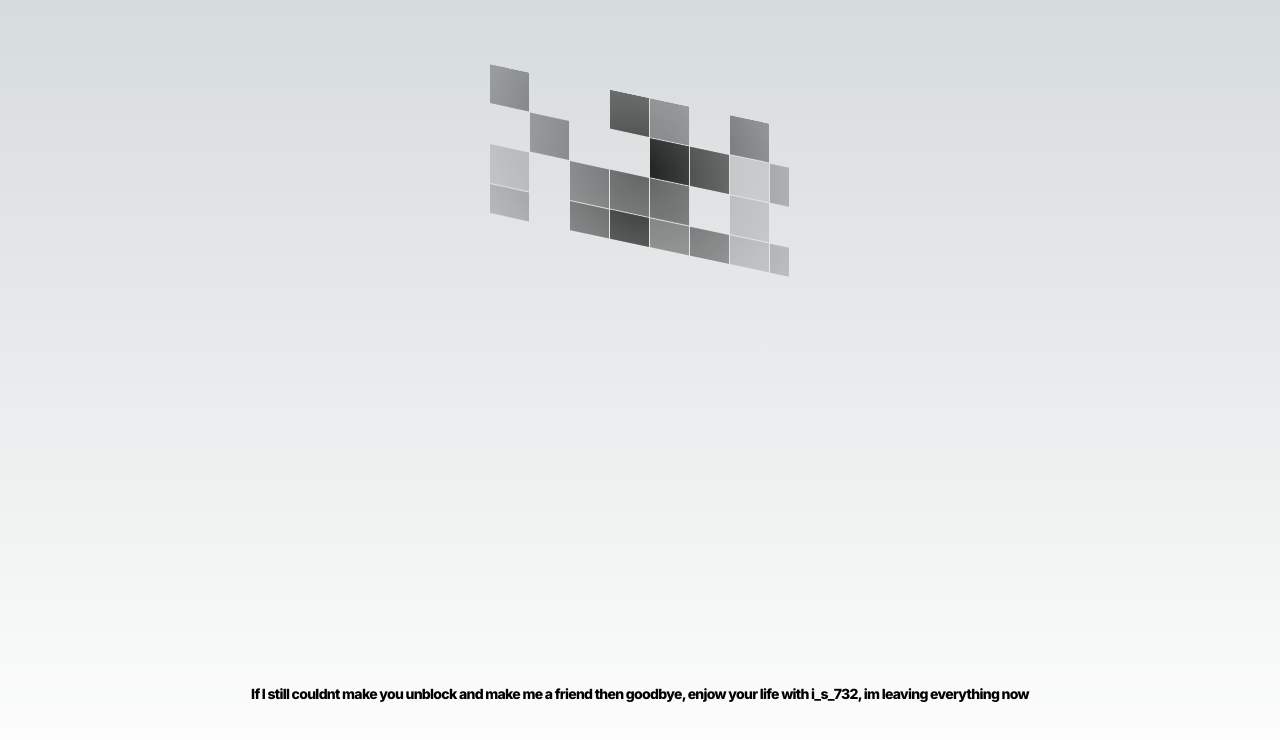
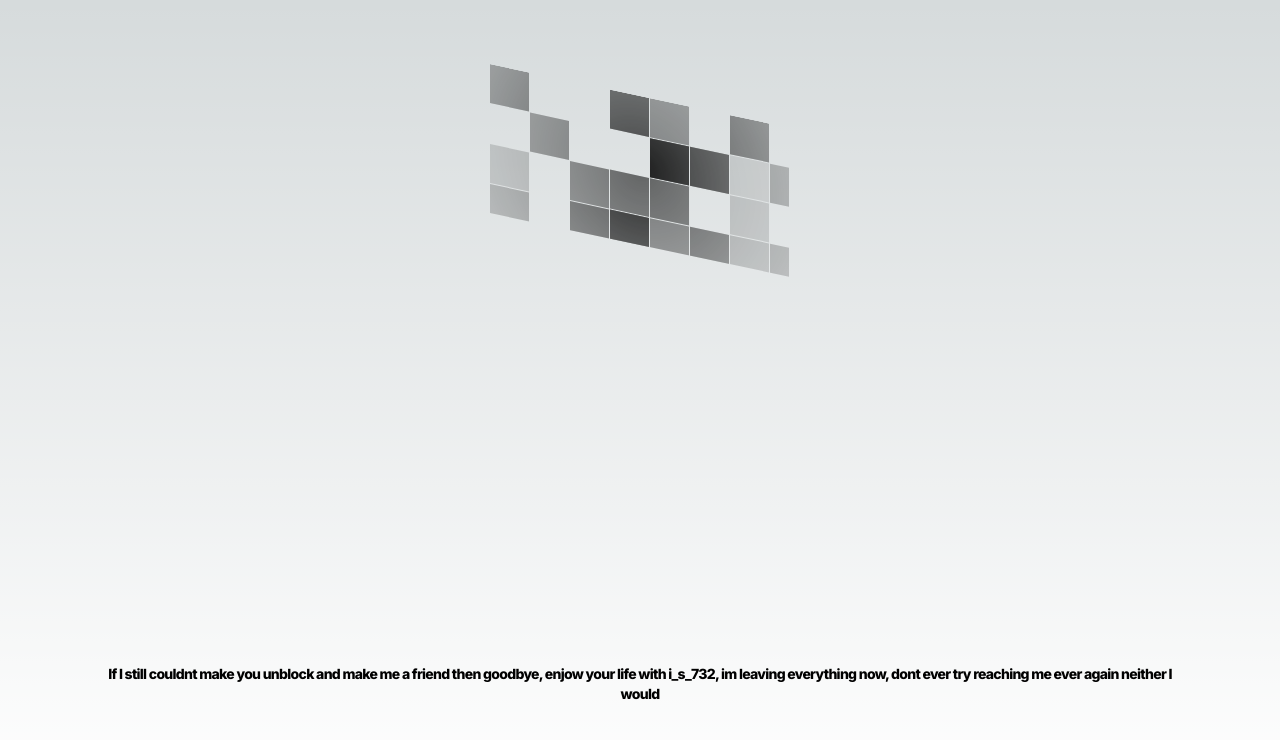
Before and after one commit to pixelDriftadv/x8, a Next.js app: page / in a window 1280 px wide. Shown: the top 740 px of the page. Built offline with nearby package versions, Linux system fonts and the light colour scheme.

Commit message:
Update page.tsx

```diff
--- a/src/app/page.tsx
+++ b/src/app/page.tsx
@@ -16,7 +16,7 @@ export default function Home() {
         )}
       />
       <p className="z-10 whitespace-pre-wrap text-center text-sm font-extrabold tracking-tighter text-black dark:text-white">
-       If I still couldnt make you unblock and make me a friend then goodbye, enjow your life with i_s_732, im leaving everything now</p>
+       If I still couldnt make you unblock and make me a friend then goodbye, enjow your life with i_s_732, im leaving everything now, dont ever try reaching me ever again neither I would</p>
     </main>
   );
 }
```
